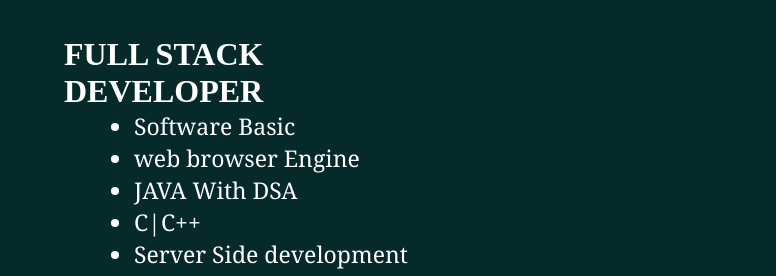
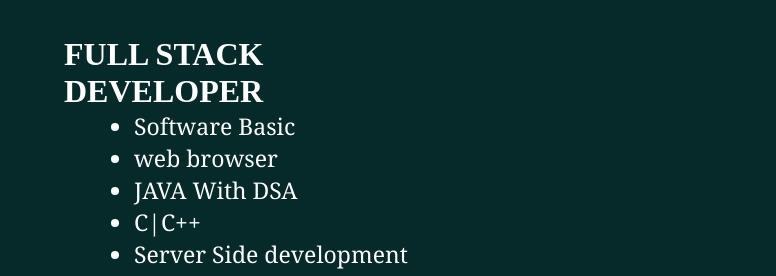
Before and after one commit to mamatakushawaha/mamatakushawaha.github.io, a plain HTML site: page index.html in a window 1280 px wide. Shown: the part 121-397 px from the top of the page, 0-776 px from the left. Drawn offline with Linux system fonts and the light colour scheme.

Commit message:
Update index.html

```diff
--- a/index.html
+++ b/index.html
@@ -81,7 +81,7 @@
             <h1>FULL STACK DEVELOPER</h1>
             <ul>
                 <li>Software Basic</li>
-                <li>web browser Engine</li>
+                <li>web browser</li>
                 <li>JAVA With DSA</li>
                 <li>C|C++</li>
                 <li>Server Side development</li>
```
